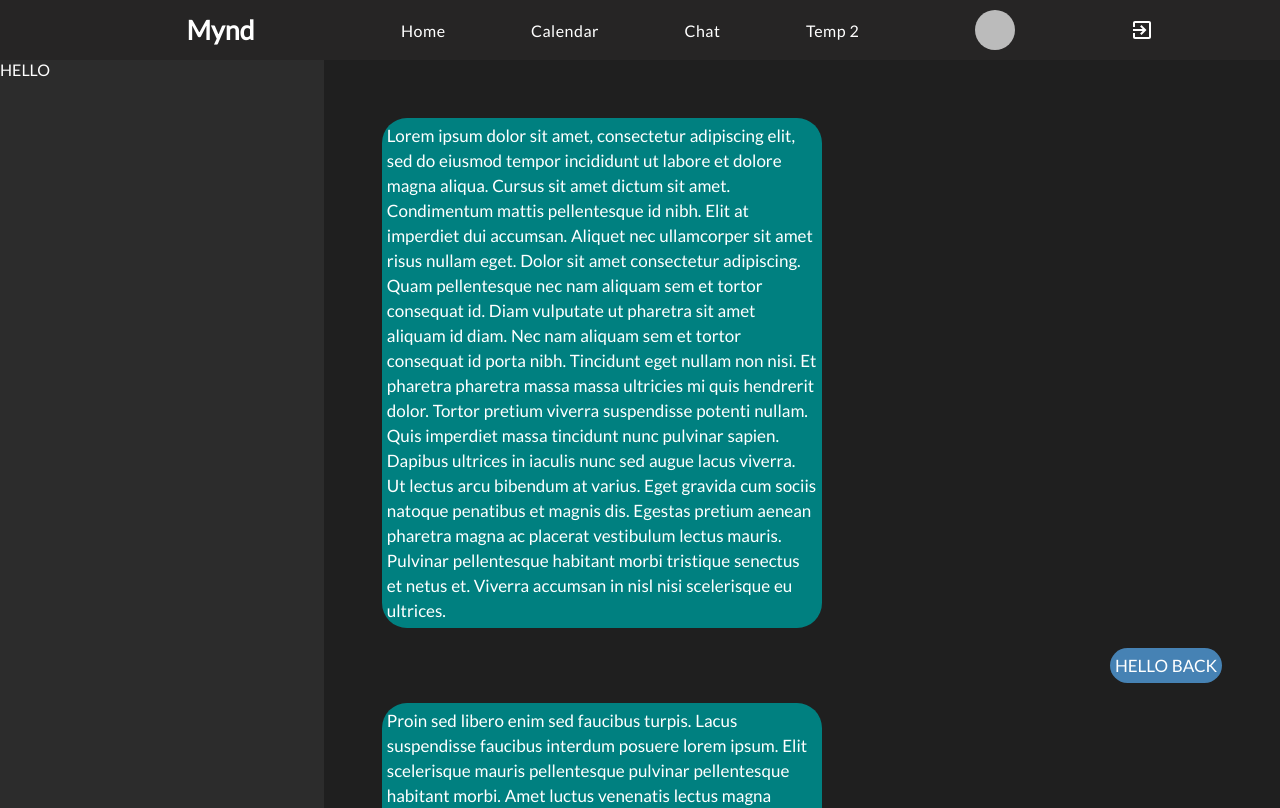
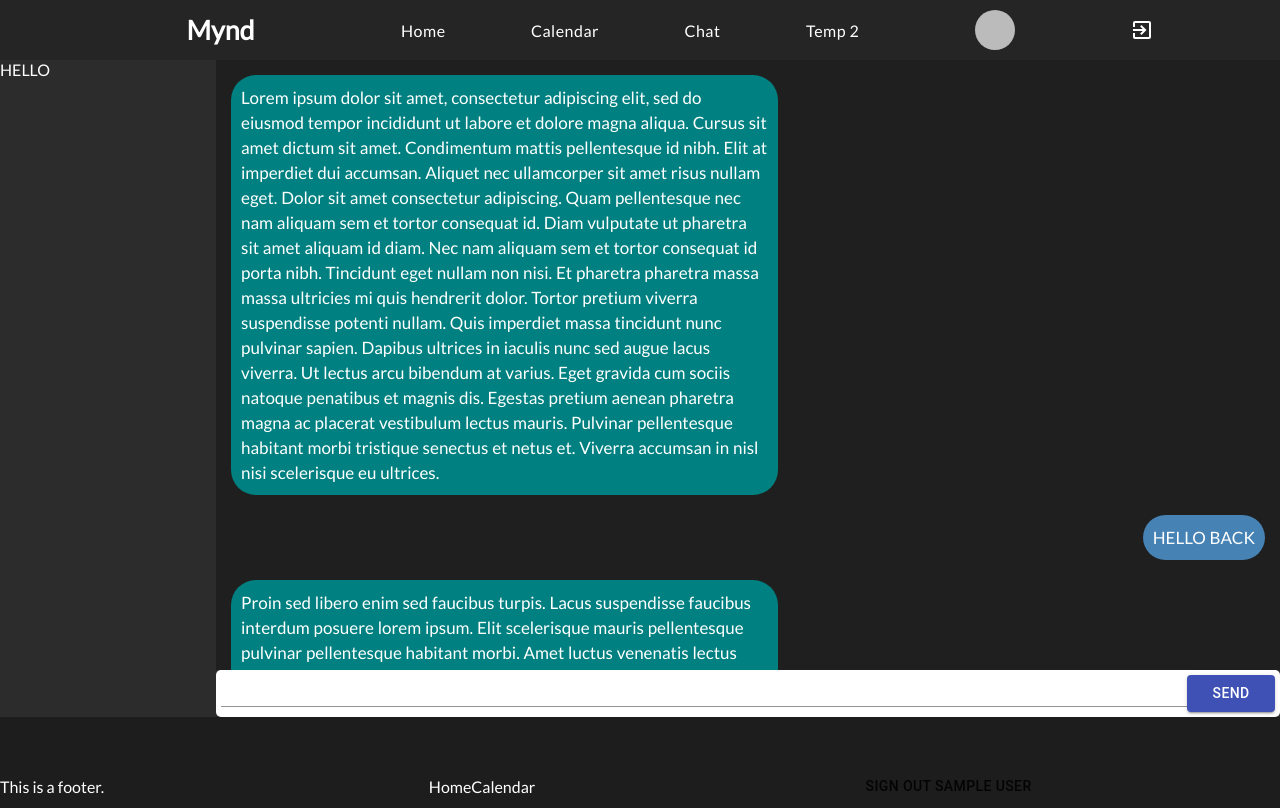
Before and after one commit to Team-25/Mynd, a React (Create React App) app in the folder Frontend/mynd/: page /chat in a window 1280 px wide. Shown: the top 808 px of the page. Built offline with nearby package versions, Linux system fonts and the light colour scheme; no server answers; sample sign-in values are in the browser's storage.

Commit message:
[cleanup] cleaned up the classes, used const instead

```diff
--- a/Frontend/mynd/src/components/Chat/chat.scss
+++ b/Frontend/mynd/src/components/Chat/chat.scss
@@ -1,4 +1,4 @@
-$container: #1f1f1f;
+$chat-container: #1f1f1f;
 $background: #2c2c2c;
 
 .chat-page-container {
@@ -6,9 +6,9 @@ $background: #2c2c2c;
 }
 
 .chat-container {
-    background: $container;
-    height: 100vh;
-    padding: 5%;
+    background: $chat-container;
+    height: 75vh;
+    padding: 5px;
     display: flex;
     flex-direction: column;
     overflow-y:auto;
@@ -18,7 +18,7 @@ $background: #2c2c2c;
     width: fit-content;
     max-width: 50%;
     margin: 10px;
-    padding: 5px;
+    padding: 10px;
     text-align:left;
 }
 
@@ -30,3 +30,10 @@ $background: #2c2c2c;
     margin-left: auto;
     background:steelblue;
 }
+
+.chat-message-input {
+    background: white;
+    border-radius: 5px;
+    padding: 5px;
+    margin: 0 auto;
+}
--- a/Frontend/mynd/src/components/Chat/chat.tsx
+++ b/Frontend/mynd/src/components/Chat/chat.tsx
@@ -1,24 +1,12 @@
+import { TextField, Button, Grid } from '@material-ui/core';
 import React from 'react';
 
 interface IProps {
-
 }
 
-interface IState {
-
-}
-
-class Chat extends React.Component<IProps> {
-    constructor(props: IProps) {
-        super(props);
-    }
-
-    state: IState = {
-
-    }
-
-    render() {
-        return (
+const Chat = (props: IProps) => {
+    return (
+        <>
             <div className="chat-container">
                 <div className="matcher message">
                     <p>Lorem ipsum dolor sit amet, consectetur adipiscing elit, sed do eiusmod tempor incididunt ut labore et dolore magna aliqua.
@@ -43,8 +31,40 @@ class Chat extends React.Component<IProps> {
                         Proin sed libero enim sed faucibus turpis in eu mi. Arcu dictum varius duis at consectetur.
                     </p>
                 </div>
+                <div className="matcher message">
+                    <p>
+                        Quis vel eros donec ac odio tempor orci dapibus. Lectus mauris ultrices eros in cursus turpis massa tincidunt. Feugiat nibh sed pulvinar proin gravida hendrerit. A condimentum vitae sapien pellentesque habitant morbi tristique senectus. Volutpat ac tincidunt vitae semper quis lectus nulla at volutpat. Lectus sit amet est placerat in egestas. Nam aliquam sem et tortor consequat id porta nibh venenatis. Blandit massa enim nec dui. Nulla pellentesque dignissim enim sit amet. Euismod lacinia at quis risus sed vulputate odio ut enim. Non quam lacus suspendisse faucibus interdum posuere lorem ipsum dolor. Suscipit adipiscing bibendum est ultricies integer quis auctor elit. In est ante in nibh mauris cursus mattis. Pellentesque dignissim enim sit amet. Congue nisi vitae suscipit tellus mauris a. Felis eget nunc lobortis mattis aliquam. Vitae justo eget magna fermentum iaculis eu non diam. Pellentesque adipiscing commodo elit at imperdiet dui. Sed turpis tincidunt id aliquet risus feugiat in ante.
+                    </p>
+                </div>
+                <div className="user message">
+                    <p> Proin sed libero enim sed faucibus turpis. Lacus suspendisse faucibus interdum posuere lorem ipsum.
+                        Elit scelerisque mauris pellentesque pulvinar pellentesque habitant morbi. Amet luctus venenatis lectus magna fringilla urna.
+                        Vel pharetra vel turpis nunc. Fames ac turpis egestas sed tempus urna. Velit scelerisque in dictum non consectetur a erat.
+                        Faucibus in ornare quam viverra orci sagittis eu volutpat odio. Tincidunt vitae semper quis lectus nulla. At lectus urna duis convallis.
+                        Proin sed libero enim sed faucibus turpis in eu mi. Arcu dictum varius duis at consectetur.
+                    </p>
+                </div>
+                <div className="user message">
+                    <p> Proin sed libero enim sed faucibus turpis. Lacus suspendisse faucibus interdum posuere lorem ipsum.
+                        Elit scelerisque mauris pellentesque pulvinar pellentesque habitant morbi. Amet luctus venenatis lectus magna fringilla urna.
+                        Vel pharetra vel turpis nunc. Fames ac turpis egestas sed tempus urna. Velit scelerisque in dictum non consectetur a erat.
+                        Faucibus in ornare quam viverra orci sagittis eu volutpat odio. Tincidunt vitae semper quis lectus nulla. At lectus urna duis convallis.
+                        Proin sed libero enim sed faucibus turpis in eu mi. Arcu dictum varius duis at consectetur.
+                    </p>
+                </div>
             </div>
-        )
-    }
+            <div className="chat-message-input">
+                <Grid container>
+                    <Grid item xs={11}>
+                        <TextField fullWidth id="outlined" />
+                    </Grid>
+                    <Grid item xs={1}>
+                        <Button type="submit" fullWidth variant="contained" color="primary" onSubmit={() =>console.log("HEWOOO")}> Send </Button>
+                    </Grid>
+                </Grid>
+            </div>
+        </>
+    )
 }
+
 export default Chat
--- a/Frontend/mynd/src/pages/ChatPage.tsx
+++ b/Frontend/mynd/src/pages/ChatPage.tsx
@@ -4,33 +4,21 @@ import Chat from '../components/Chat/chat'
 import '../components/Chat/chat.scss'
 
 interface IProps {
-
 }
 
-interface IState {
-}
-
-class CalendarPage extends React.Component<IProps> {
-    constructor(props: IProps) {
-        super(props);
-    }
-
-    state: IState = {
-    }
-
-    render() {
+const ChatPage = (props: IProps) => {
     return (
         <div className="chat-page-container">
             <Grid container spacing={2}>
-                    <Grid item xs={3}>
+                <Grid item xs={2}>
                     <div className="people">HELLO</div>
                 </Grid>
-                    <Grid item xs={9}>
+                <Grid item xs={10}>
                     <Chat />
                 </Grid>
             </Grid>
         </div>
     )
 }
-}
-export default CalendarPage;
+
+export default ChatPage;
```
Lines whose indentation alone changed are shown as unchanged.
